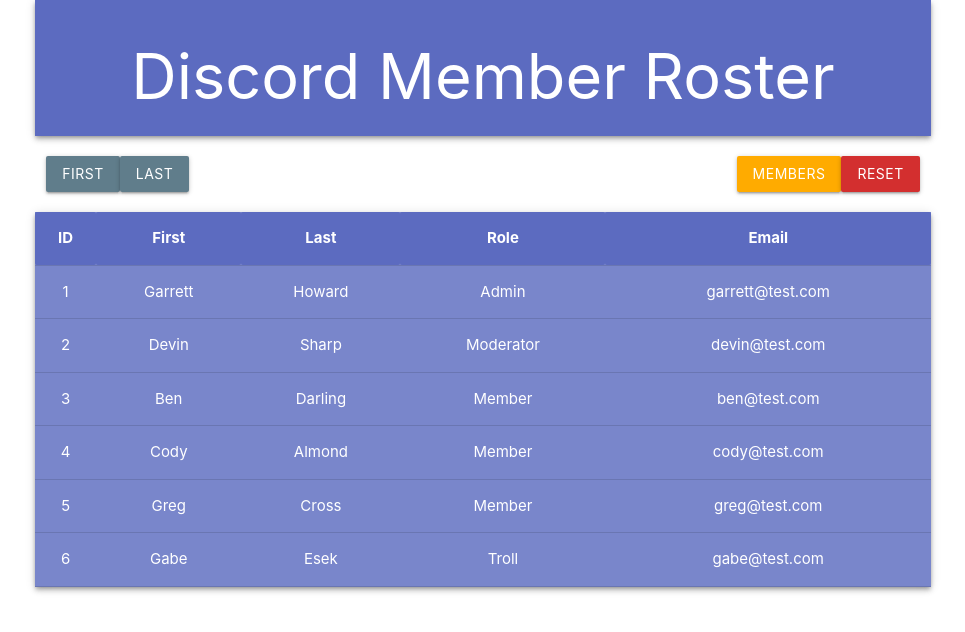
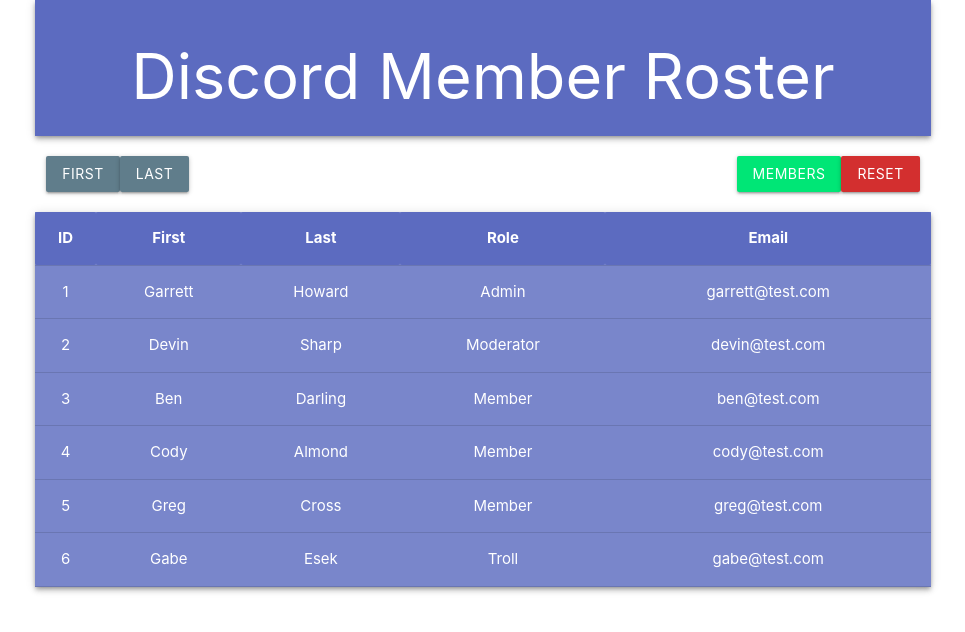
Before and after one commit to meta-byte/discord_react_directory, a React (Create React App) app: page / in a window 1280 px wide. Shown: the top 632 px of the page, without its empty margins (157-1122 px from the left). Built offline with nearby package versions, Linux system fonts and the light colour scheme.

Commit message:
yellow is gross

```diff
--- a/src/Components/Buttons/Buttons.js
+++ b/src/Components/Buttons/Buttons.js
@@ -9,7 +9,7 @@
                 <button className="btn blue-grey waves-effect waves-light sort-last" onClick={props.sortLast}>Last</button>
             </div>
             <div className="col s6 right-align">
-                <button className="btn amber accent-4 waves-effect waves-light filter-members" onClick={props.filterMembers}>Members</button>
+                <button className="btn green accent-3 waves-effect waves-light filter-members" onClick={props.filterMembers}>Members</button>
                 <button className="btn red darken-2 waves-effect waves-light filter-members" onClick={props.defaultState}>Reset</button>
             </div>
         </div>
```
